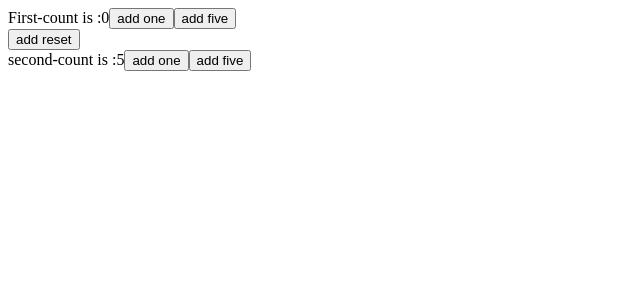
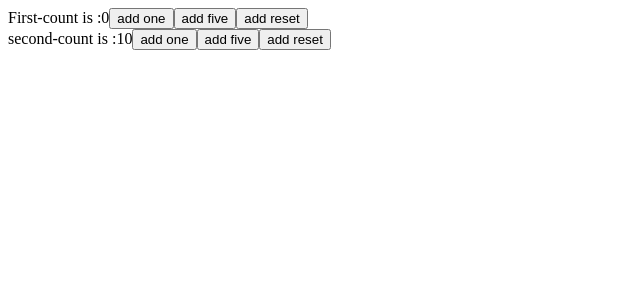
Before and after one commit to HanzaleLatifi/ReactCourse, a React (Create React App) app: page / in a window 1280 px wide. Shown: the top 300 px of the page, without its empty margins (0-640 px from the left). Built offline with nearby package versions, Linux system fonts and the light colour scheme.

Commit message:
Reducer-MultipleReducer

```diff
--- a/src/Components/Reducer/ReduserCounter.js
+++ b/src/Components/Reducer/ReduserCounter.js
@@ -1,10 +1,10 @@
 import React, { useReducer } from 'react';
 
-const initialState = { firstCount: 0, secondCount: 5 };
+const initialState = 0;
+const initialStateSecond = 10;
 const reducer = (state, action) => {
     switch (action.type) {
-        case "addFirst": return { ...state, firstCount: state.firstCount + action.value };
-        case "addSecond": return { ...state, secondCount: state.secondCount + action.value };
+        case "add": return state + action.value;
         case "reset": return initialState;
         default: return state;
 
@@ -14,21 +14,27 @@ const reducer = (state, action) => {
 
 const ReducerCounter = () => {
     const [count, dispatch] = useReducer(reducer, initialState);
+    const [countSecond, dispatchSecond] = useReducer(reducer, initialStateSecond);
+
+
 
     return (
         <div>
             <div>
-                First-count is :{count.firstCount}
-                <button onClick={() => dispatch({ type: "addFirst", value: 1 })}>add one</button>
-                <button onClick={() => dispatch({ type: "addFirst", value: 5 })}>add five</button>
+                First-count is :{count}
+                <button onClick={() => dispatch({ type: "add", value: 1 })}>add one</button>
+                <button onClick={() => dispatch({ type: "add", value: 5 })}>add five</button>
+                <button onClick={() => dispatch({ type: "reset" })}>add reset</button>
+
             </div>
 
-            <button onClick={() => dispatch({ type: "reset" })}>add reset</button>
 
             <div>
-                second-count is :{count.secondCount}
-                <button onClick={() => dispatch({ type: "addSecond", value: 1 })}>add one</button>
-                <button onClick={() => dispatch({ type: "addSecond", value: 5 })}>add five</button>
+                second-count is :{countSecond}
+                <button onClick={() => dispatchSecond({ type: "add", value: 1 })}>add one</button>
+                <button onClick={() => dispatchSecond({ type: "add", value: 5 })}>add five</button>
+                <button onClick={() => dispatchSecond({ type: "reset" })}>add reset</button>
+
             </div>
 
 
```
